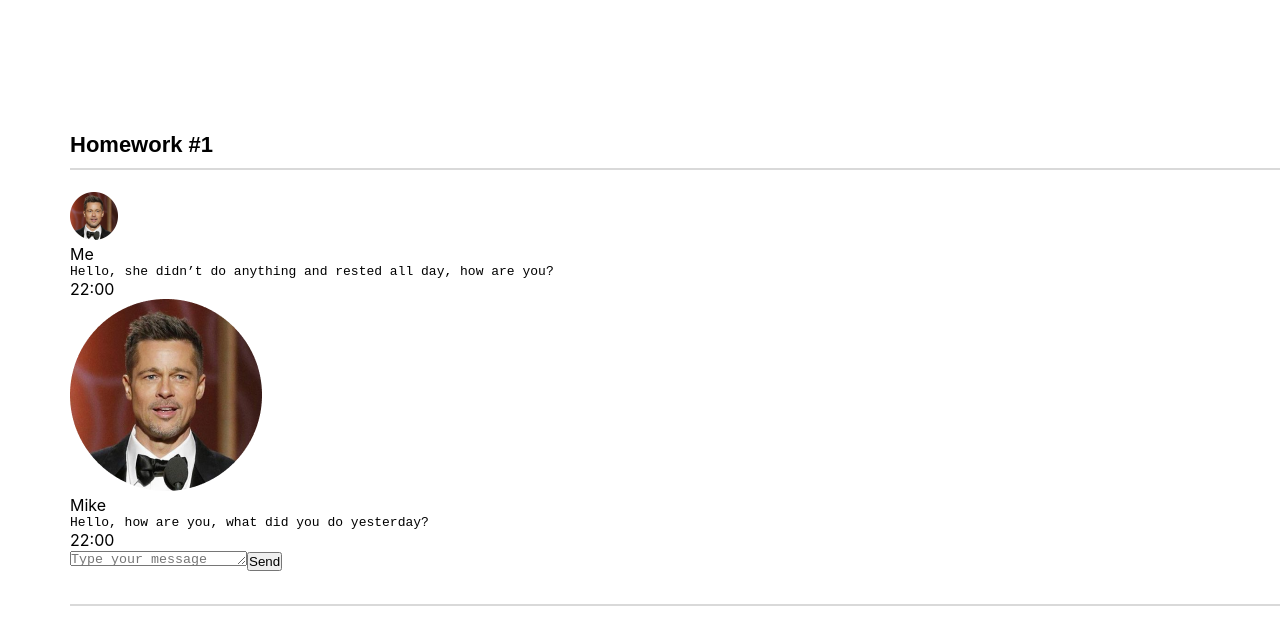
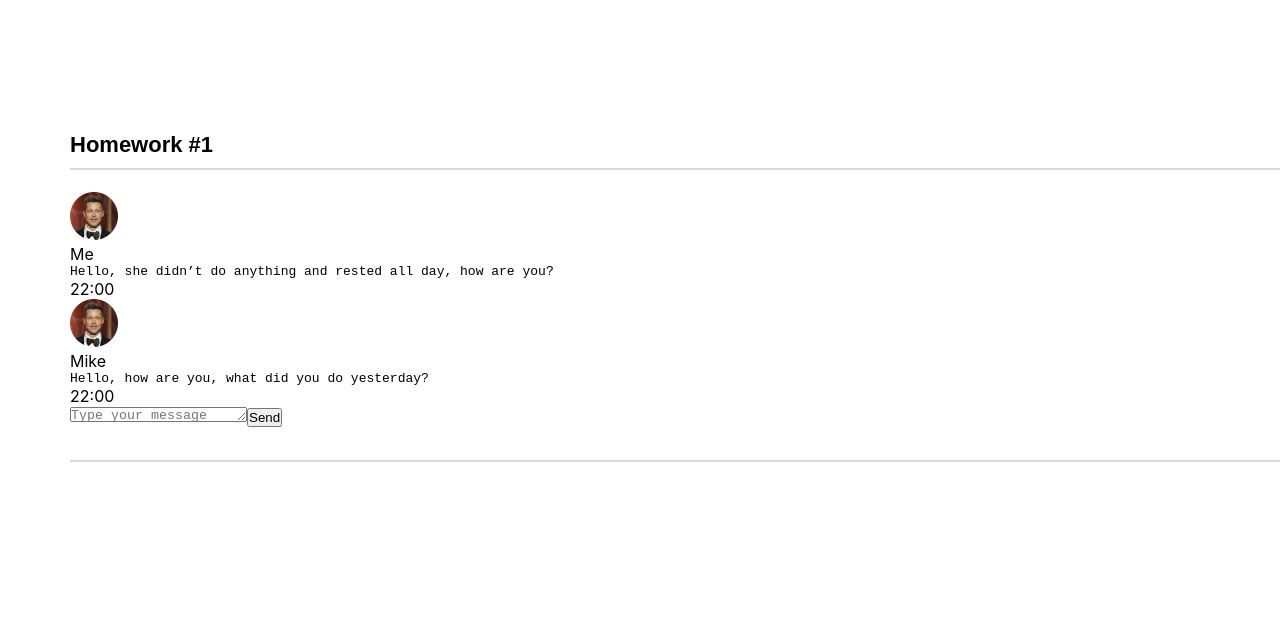
Before and after one commit to a-andrievskikh/hw-with-autocheck, a React (Create React App) app: page / in a window 1280 px wide. Shown: the top 644 px of the page. Built offline with nearby package versions, Linux system fonts and the light colour scheme.

Commit message:
style: resize avatar image

```diff
--- a/src/s2-homeworks/hw01/friend-message/FriendMessage.module.css
+++ b/src/s2-homeworks/hw01/friend-message/FriendMessage.module.css
@@ -7,7 +7,8 @@
 }
 
 .friendImageAndText img {
-
+  width: 48px;
+  height: 48px;
 }
 
 .friendText {
```
